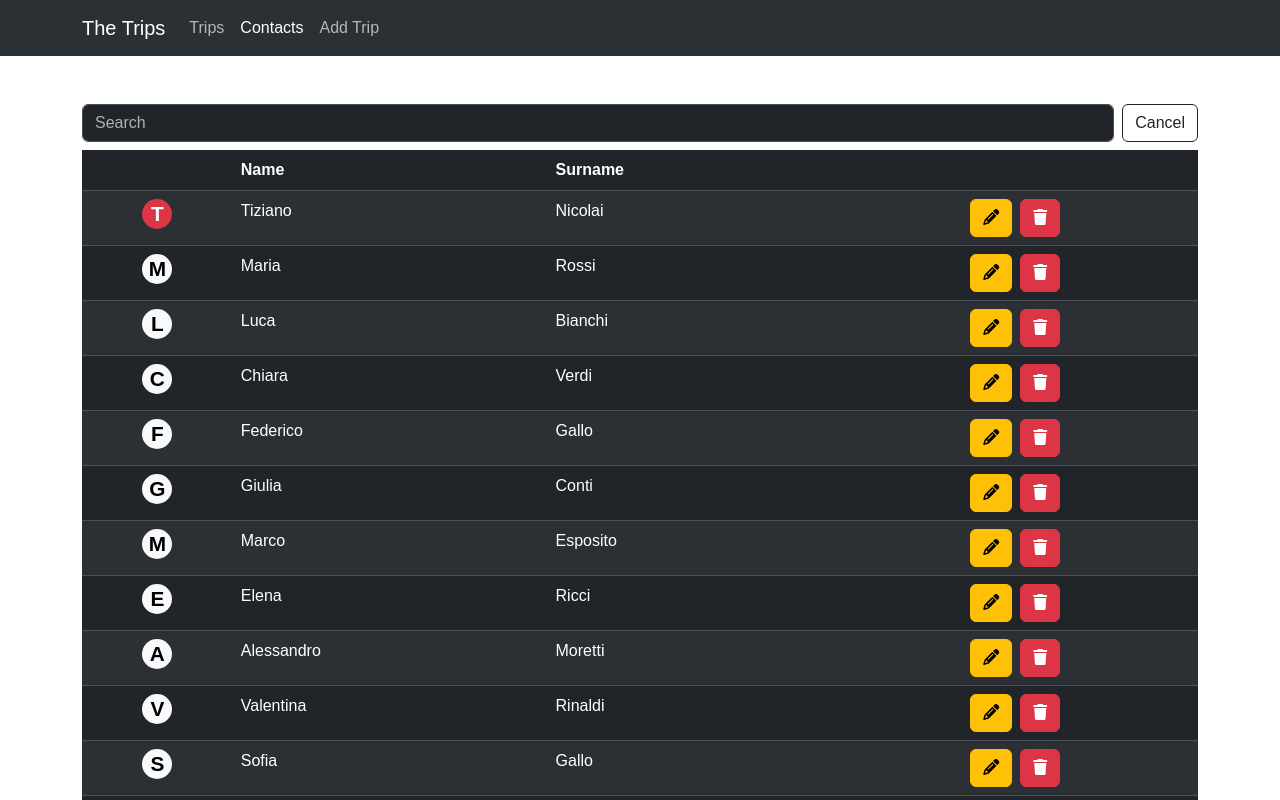
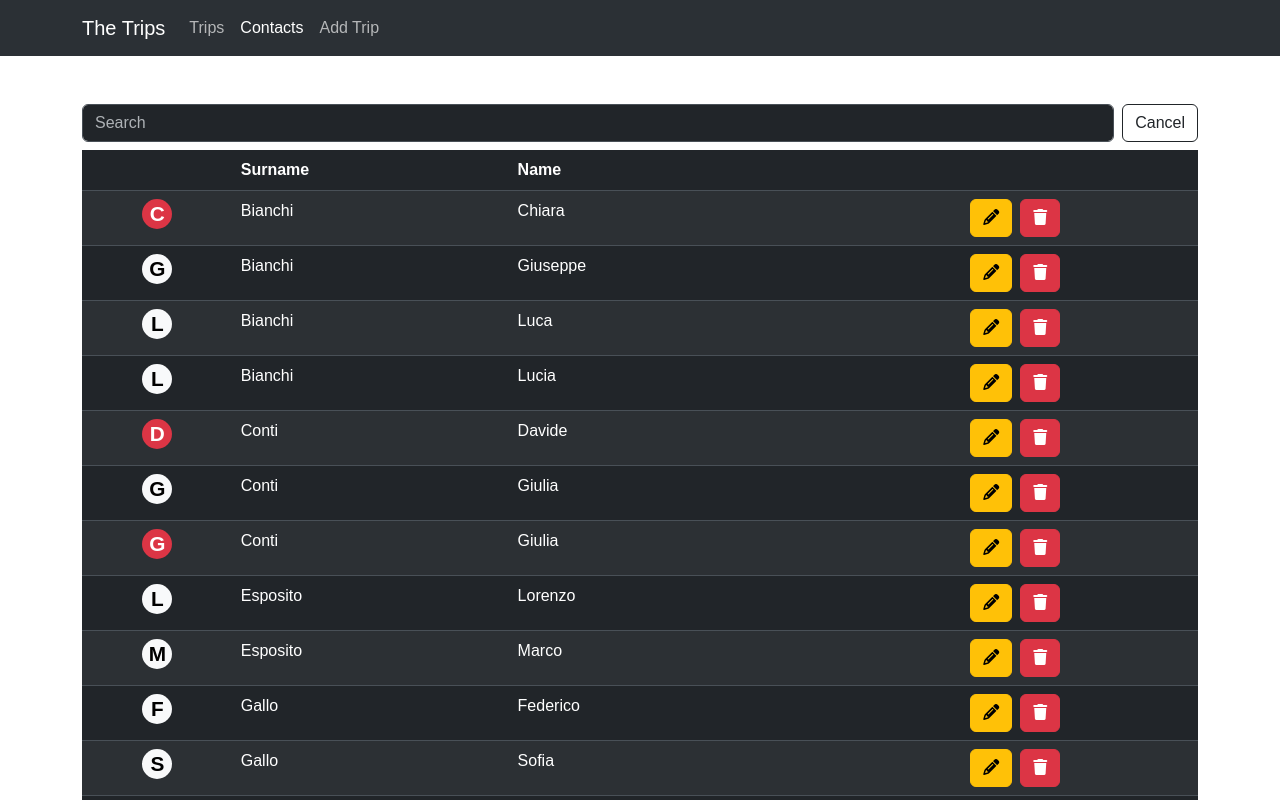
Before and after one commit to MarcoProstamo/webapp-sac, a React (Vite) app: page /contacts in a window 1280 px wide. Shown: the top 800 px of the page. Built offline with nearby package versions, Linux system fonts and the light colour scheme.

Commit message:
Feat → Sorted Contacts

```diff
--- a/src/assets/pages/ContactsPage.jsx
+++ b/src/assets/pages/ContactsPage.jsx
@@ -1,4 +1,4 @@
-import { useState } from "react";
+import { useEffect, useState } from "react";
 import { guests as guestsAll } from "../data/guests";
 
 export default function ContactsPage() {
@@ -6,8 +6,15 @@ export default function ContactsPage() {
     term: "",
   };
   const [formData, setFormData] = useState(initialData);
-  const [guests, setGuests] = useState(guestsAll);
-
+  const [guests, setGuests] = useState(
+    guestsAll.sort((a, b) => {
+      const surnameComparison = a.surname.localeCompare(b.surname);
+      if (surnameComparison !== 0) {
+        return surnameComparison; // Ordina per cognome se diverso
+      }
+      return a.name.localeCompare(b.name); // Ordina per nome se i cognomi sono uguali
+    })
+  );
   function handleSubmit(e) {
     e.preventDefault();
     setFormData(initialData);
@@ -52,8 +59,8 @@ export default function ContactsPage() {
         <thead>
           <tr>
             <th scope="col"></th>
+            <th scope="col">Surname</th>
             <th scope="col">Name</th>
-            <th scope="col">Surname</th>
             <th scope="col"></th>
           </tr>
         </thead>
@@ -73,10 +80,10 @@ export default function ContactsPage() {
                   </div>
                 </td>
                 <td data-bs-toggle="modal" data-bs-target={"#modal" + guest.id}>
-                  {guest.name}
+                  {guest.surname}
                 </td>
                 <td data-bs-toggle="modal" data-bs-target={"#modal" + guest.id}>
-                  {guest.surname}
+                  {guest.name}
                 </td>
                 <td className="text-center">
                   <button className="btn btn-warning mx-2">
```
